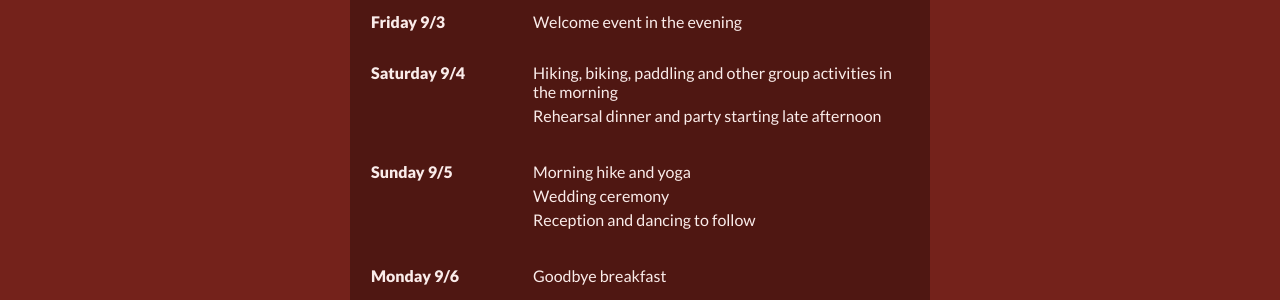
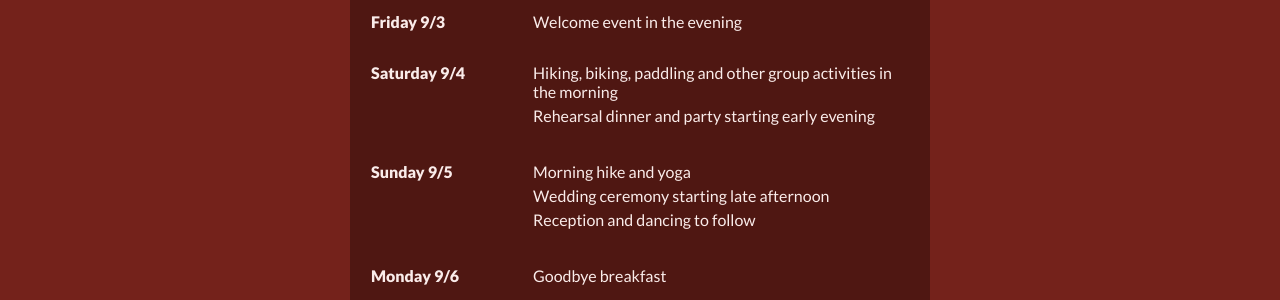
Before and after one commit to dproctor/wedding-website, a Jekyll site: the page built from schedule.md, in a window 1280 px wide and 1315 px high. Shown: the part 308-608 px from the top of the window. Built offline with Jekyll 4.4.1, drawn with Linux system fonts in a browser that asks for light colours.

Commit message:
adjusted timing to schedule and added README instructions for my setup

```diff
--- a/schedule.md
+++ b/schedule.md
@@ -53,7 +53,7 @@ more detail including dress codes as we get closer to the date.
   morning
   </p>
   <p>
-  Rehearsal dinner and party starting late afternoon
+  Rehearsal dinner and party starting early evening
   </p>
 </td>
 </tr>
@@ -65,7 +65,7 @@ more detail including dress codes as we get closer to the date.
   Morning hike and yoga
   </p>
   <p>
-  Wedding ceremony
+  Wedding ceremony starting late afternoon
   </p>
   <p>
   Reception and dancing to follow
```
Also changed, not shown: README.md.
